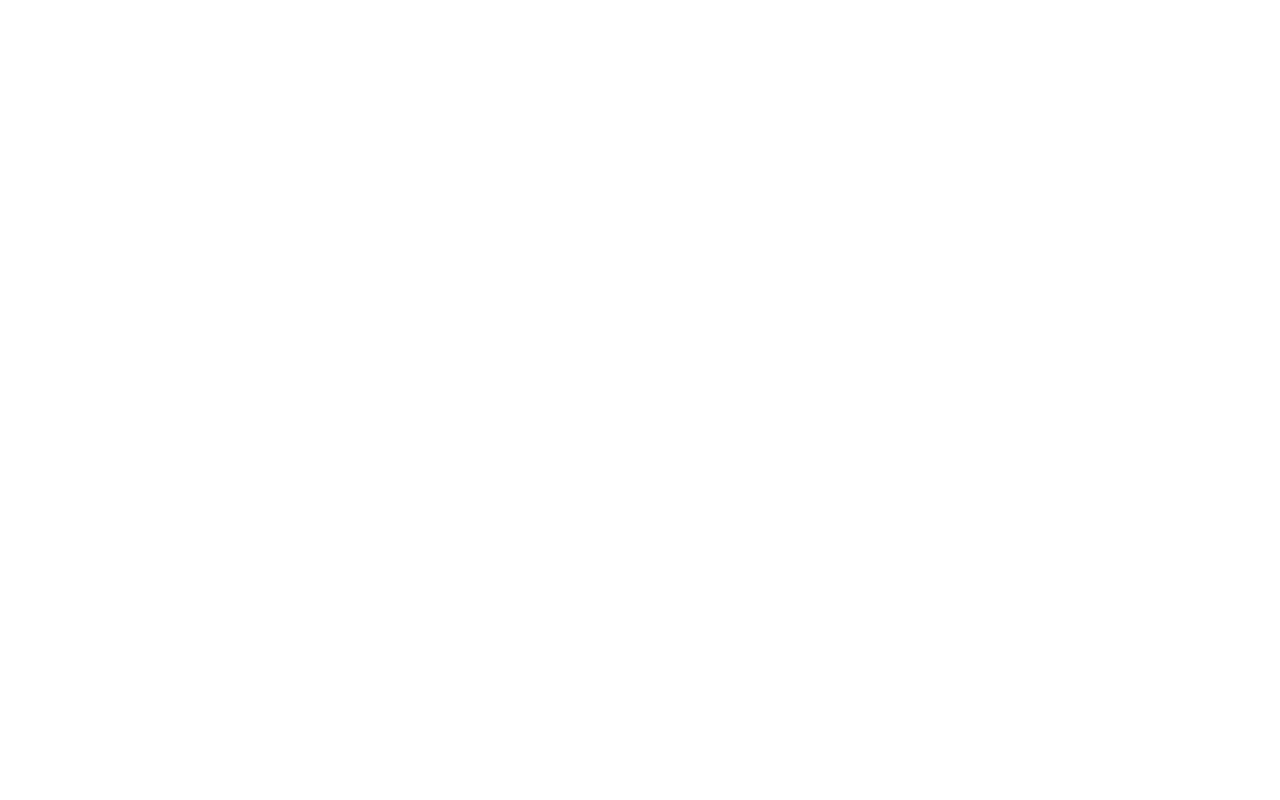
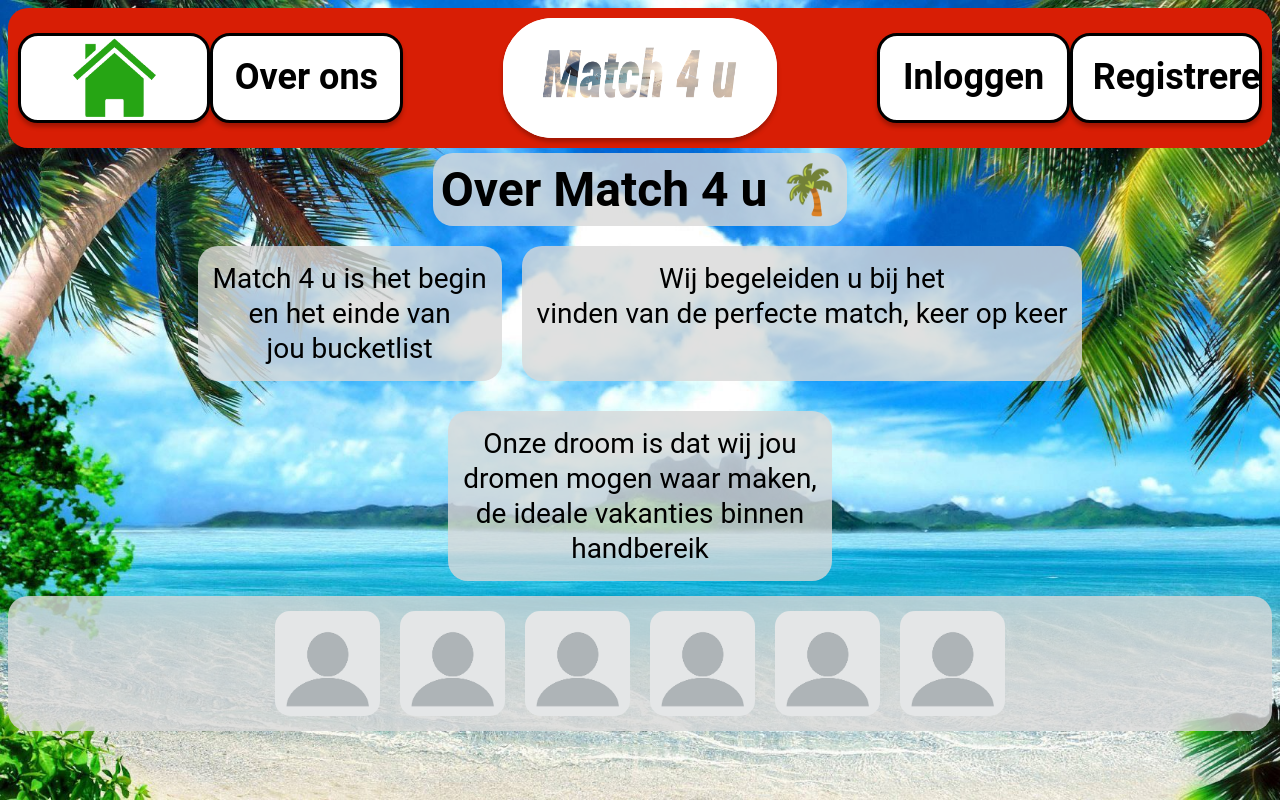
Before and after one commit to al3ksandrs/BookingSite, a plain HTML site: page projectFolder/corendonmatchingsite/paginas/over ons.html in a window 1280 px wide. Drawn offline with Linux system fonts and the light colour scheme.

Commit message:
Over ons html en css begin gemaakt

```diff
--- a/projectFolder/corendonmatchingsite/assets/css/overOns.css
+++ b/projectFolder/corendonmatchingsite/assets/css/overOns.css
@@ -0,0 +1,215 @@
+/* Main dingen */
+
+body {
+    background-image: url('../img/background.jpg');
+    background-repeat: no-repeat;
+    background-attachment: fixed;
+    background-size: cover;
+}
+
+* {
+    box-sizing: border-box;
+}
+
+/* Navbar */
+
+.navbar{
+    background-color: #D81E05;
+    overflow: hidden;
+
+    border-radius: 20px;
+}
+
+nav ul{
+    display: flex;
+    align-items: center;
+    flex-direction: row;
+    margin: 10px;
+    padding: 0;
+}
+
+nav li{
+    display: flex;
+
+    margin: 0 auto;
+
+    width: 250px;
+    height: 90px;
+
+    transition-duration: 0.4s;
+    background: #FFFFFF;
+    border: 3px solid #000000;
+    box-shadow: 0 4px 4px rgba(0, 0, 0, 0.25);
+    border-radius: 20px;
+    overflow: hidden;
+}
+
+nav a{
+    text-decoration: none;
+
+    margin: 0 auto;
+    padding: 20px;
+
+    width: 100%;
+    height: 100%;
+
+    color: #000000;
+
+    transition-duration: 0.4s;
+    text-align: center;
+    font-style: normal;
+    font-family: 'Roboto', sans-serif;
+    font-weight: 600;
+    font-size: 36px;
+}
+
+.home_icon{
+    background-color: #FFFFFF;
+    background-image: url('../img/home_button.png');
+    background-size: contain;
+    background-repeat: no-repeat;
+    background-position: center;
+
+    width: 250px;
+    height: 90px;
+
+    transition-duration: 0s;
+}
+
+.home_icon a{
+    font-size: 0;
+
+    transition-duration: 0s;
+}
+
+.home_icon a:hover{
+    background-image: url('../img/home_button_hover.png');
+    background-size: contain;
+    background-repeat: no-repeat;
+    background-position: center;
+
+    font-size: 0;
+    transition-duration: 0s;
+}
+
+.logo{
+    width: 360px;
+    height: 120px;
+
+    margin-inline: 100px;
+
+    background: #FFFFFF;
+    box-shadow: 0 4px 4px rgba(0, 0, 0, 0.25);
+    border-radius: 50px;
+    overflow: hidden;
+}
+
+nav li:hover{
+    background: #26A514;
+    border: 3px solid #FFFFFF;
+}
+
+nav a:hover{
+    color: #FFFFFF;
+}
+
+/* Textbox */
+
+.textbox{
+
+}
+
+.text{
+    display: flex;
+    background: rgba(217, 217, 217, 0.8);
+    border-radius: 20px;
+    margin: 10px;
+    padding: 15px;
+    font-family: 'Roboto', sans-serif;
+    font-style: normal;
+    font-weight: 400;
+    font-size: 28px;
+    line-height: 35px;
+}
+.text2 {
+    display: flex;
+    background: rgba(217, 217, 217, 0.8);
+    border-radius: 20px;
+    margin: 10px;
+    padding: 15px;
+    font-family: 'Roboto', sans-serif;
+    font-style: normal;
+    font-weight: 400;
+    font-size: 28px;
+    line-height: 35px;
+}
+.text3 {
+    background: rgba(217, 217, 217, 0.8);
+    border-radius: 20px;
+    margin: 10px;
+    padding: 15px;
+    text-align: center;
+    font-family: 'Roboto', sans-serif;
+    font-style: normal;
+    font-weight: 400;
+    font-size: 28px;
+    line-height: 35px;
+}
+.banner {
+    overflow: hidden;
+    display: flex;
+    flex-direction: row;
+    justify-content: center;
+    width: 100%;
+    height: 100%;
+    border-radius: 20px;
+    margin: 0;
+    padding: 5px;
+    font-family: 'Roboto', sans-serif;
+    font-weight: Bold;
+    font-size: 48px;
+    opacity: 1;
+    text-align: center;
+}
+.banner2 {
+    background: rgba(217, 217, 217, 0.8);
+    overflow: hidden;
+    display: flex;
+    flex-direction: row;
+    justify-content: center;
+    width: 100%;
+    height: 100%;
+    border-radius: 20px;
+    margin: 0;
+    padding: 5px;
+    font-family: 'Roboto', sans-serif;
+    font-weight: Bold;
+    font-size: 48px;
+    opacity: 1;
+    text-align: center;
+}
+.pf {
+    display: flex;
+    border-radius: 20px;
+    padding: 5px;
+    margin: 5px;
+}
+.box {
+    background: rgba(217, 217, 217, 0.8);
+    border-radius: 20px;
+    padding: 8px;
+}
+
+/* Responsive layout */
+
+@media (max-width: 360px){
+    main{
+        flex-direction: column;
+    }
+    h1{
+        font-size: 1.5em;
+    }
+    nav ul{
+        flex-wrap: wrap;
+    }
+}
--- a/projectFolder/corendonmatchingsite/paginas/over ons.html
+++ b/projectFolder/corendonmatchingsite/paginas/over ons.html
@@ -1,10 +1,52 @@
 <!DOCTYPE html>
-<html lang="en">
-<head>
+<html lang="nl">
+
+<head>                                                                                  <!--Titel en links naar css + javascript-->
     <meta charset="UTF-8">
-    <title>Title</title>
+    <meta name="viewport" content="width=device-width, initial-scale=1.0">
+    <title>Over ons</title>
+    <link href="../assets/css/overOns.css" rel="stylesheet">
+    <script src="../assets/js/main.js"></script>
 </head>
+
 <body>
+<nav class = "navbar">                                                              <!--navbar + links/buttons-->
+    <ul>
+        <li class = "home_icon"><a href="home.html">Home</a></li>
+        <li><a href="over%20ons.html">Over ons</a></li>
+        <img class ="logo" src=../assets/img/logo.PNG height="90" width="247" alt="default.png"/>
+        <li><a href="inloggen.html">Inloggen</a></li>
+        <li><a href="registreren.html">Registreren</a></li>
+    </ul>
+</nav>
 
+<main>
+    <article class = "textbox">                                                       <!--Lorem ipsum textbox-->
+        <div class="banner"><a class="box">Over Match 4 u 🌴</a></div>
+        <div class="banner">
+        <p class="text">
+            Match 4 u is het begin <br>en het einde van <br>jou bucketlist
+        </p>
+        <p class="text2">
+            Wij begeleiden u bij het <br>vinden van de perfecte match, keer op keer
+        </p>
+        </div>
+        <div class="banner">
+            <p class="text3">
+                Onze droom is dat wij jou <br>dromen mogen waar maken, <br>de ideale vakanties binnen <br>handbereik
+            </p>
+        </div>
+        <div class="banner2">
+            <img class="pf" src=../assets/img/profielfoto.png height=115px width=115px alt="default.png"/>
+            <img class="pf" src=../assets/img/profielfoto.png height=115px width=115px alt="default.png"/>
+            <img class="pf" src=../assets/img/profielfoto.png height=115px width=115px alt="default.png"/>
+            <img class="pf" src=../assets/img/profielfoto.png height=115px width=115px alt="default.png"/>
+            <img class="pf" src=../assets/img/profielfoto.png height=115px width=115px alt="default.png"/>
+            <img class="pf" src=../assets/img/profielfoto.png height=115px width=115px alt="default.png"/>
+
+        </div>
+    </article>
+</main>
 </body>
+
 </html>
```
Also changed, not shown: projectFolder/corendonmatchingsite/assets/img/profielfoto.png (added).
